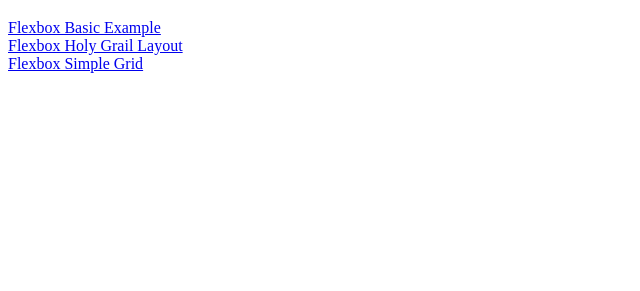
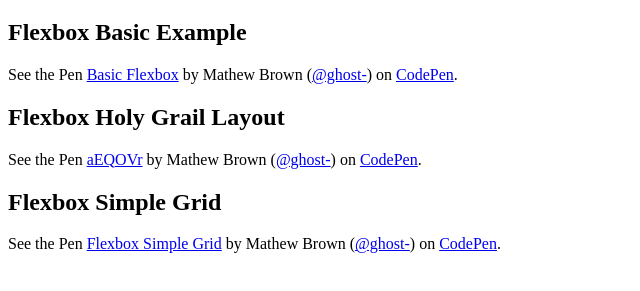
Before and after one commit to AnalogGhost/flexbox-examples, a plain HTML site: page index.html in a window 1280 px wide. Shown: the part 61-352 px from the top of the page, without its empty margins (0-640 px from the left). Drawn offline with Linux system fonts and the light colour scheme; a script that the page names is missing.

Commit message:
Adding Pens

```diff
--- a/index.html
+++ b/index.html
@@ -26,9 +26,15 @@
 </head>
 <body>
   <h1>Flexbox Examples</h1>
-  <a href="basic.html">Flexbox Basic Example</a><br />
-  <a href="holy-grail.html">Flexbox Holy Grail Layout</a><br />
-  <a href="grid.html">Flexbox Simple Grid</a>
+  <h2>Flexbox Basic Example</h2>
+  <p data-height="265" data-theme-id="0" data-slug-hash="RxqPMR" data-default-tab="html,result" data-user="ghost-" data-embed-version="2" data-pen-title="Basic Flexbox" class="codepen">See the Pen <a href="https://codepen.io/ghost-/pen/RxqPMR/">Basic Flexbox</a> by Mathew Brown (<a href="https://codepen.io/ghost-">@ghost-</a>) on <a href="https://codepen.io">CodePen</a>.</p>
+  <script async src="https://production-assets.codepen.io/assets/embed/ei.js"></script>
+  <h2>Flexbox Holy Grail Layout</h2>
+  <p data-height="648" data-theme-id="0" data-slug-hash="aEQOVr" data-default-tab="html,result" data-user="ghost-" data-embed-version="2" data-pen-title="aEQOVr" class="codepen">See the Pen <a href="https://codepen.io/ghost-/pen/aEQOVr/">aEQOVr</a> by Mathew Brown (<a href="https://codepen.io/ghost-">@ghost-</a>) on <a href="https://codepen.io">CodePen</a>.</p>
+  <script async src="https://production-assets.codepen.io/assets/embed/ei.js"></script>
+  <h2>Flexbox Simple Grid</h2>
+  <p data-height="265" data-theme-id="0" data-slug-hash="qpQdKB" data-default-tab="html,result" data-user="ghost-" data-embed-version="2" data-pen-title="Flexbox Simple Grid" class="codepen">See the Pen <a href="https://codepen.io/ghost-/pen/qpQdKB/">Flexbox Simple Grid</a> by Mathew Brown (<a href="https://codepen.io/ghost-">@ghost-</a>) on <a href="https://codepen.io">CodePen</a>.</p>
+  <script async src="https://production-assets.codepen.io/assets/embed/ei.js"></script>
 </div>
 </body>
 </html>
```
